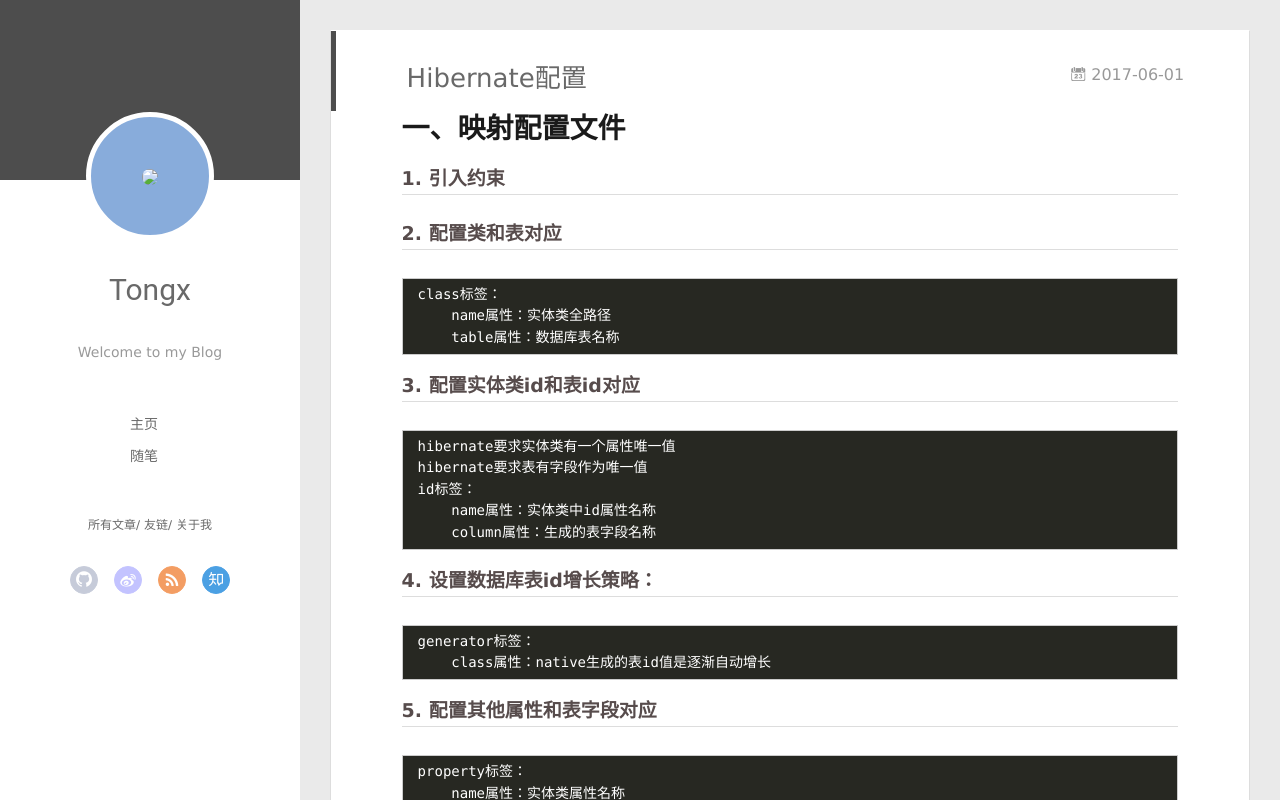
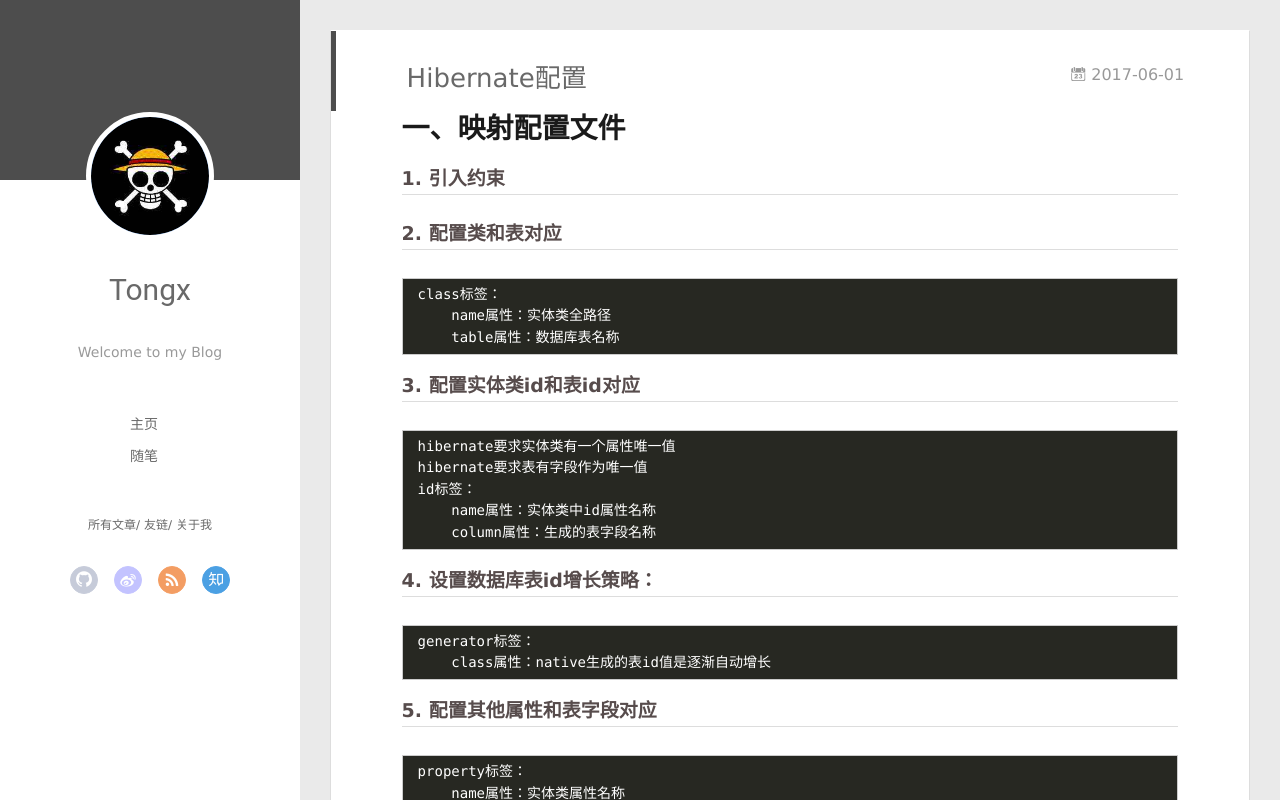
Before and after one commit to Tongxinmian/Tongxinmian.github.io, a plain HTML site: page 2017/06/01/Hibernate/index.html in a window 1280 px wide. Drawn offline with Linux system fonts and the light colour scheme.

Commit message:
Site updated: 2017-06-03 17:16:00

```diff
--- a/2017/06/01/Hibernate/index.html
+++ b/2017/06/01/Hibernate/index.html
@@ -46,7 +46,7 @@
 <div class="intrude-less">
 	<header id="header" class="inner">
 		<a href="/" class="profilepic">
-			<img src="/img/favicon.png" class="js-avatar">
+			<img src="/favicon.png" class="js-avatar">
 		</a>
 		<hgroup>
 		  <h1 class="header-author"><a href="/">Tongx</a></h1>
@@ -106,7 +106,7 @@
 	<div class="intrude-less">
 		<header id="header" class="inner">
 			<div class="profilepic">
-				<img src="/img/favicon.png" class="js-avatar">
+				<img src="/favicon.png" class="js-avatar">
 			</div>
 			<hgroup>
 			  <h1 class="header-author js-header-author">Tongx</h1>
```
Also changed, not shown: 2017/06/03/hibernate核心接口/index.html (+2 -2 lines), archives/2017/06/index.html (+2 -2 lines), archives/2017/index.html (+2 -2 lines), archives/index.html (+2 -2 lines), index.html (+2 -2 lines).
